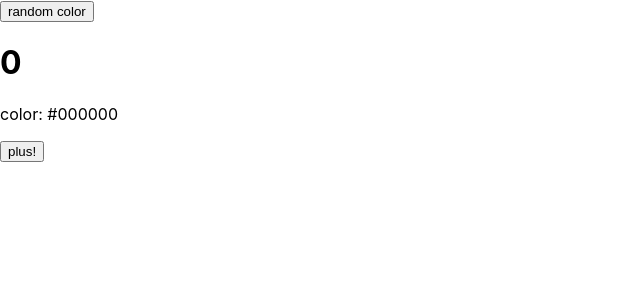
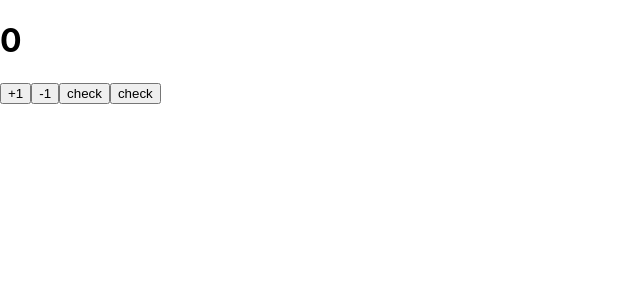
Before and after one commit to Jay2009/React_learning, a React (Create React App) app: page / in a window 1280 px wide. Shown: the top 300 px of the page, without its empty margins (0-640 px from the left). Built offline with nearby package versions, Linux system fonts and the light colour scheme.

Commit message:
useState(hook)

```diff
--- a/src/App.js
+++ b/src/App.js
@@ -1,12 +1,20 @@
 import React, { Component } from 'react';
 import './App.css';
 import LifeCycleSample from './LifeCycleSample';
+import Counter from './Counter';
+
 
 function getRandomColor() {
   return '#' + Math.floor(Math.random() * 16777215).toString(16);
 }
 
-class App extends Component {
+function App() {
+  return (
+    <Counter />
+  );
+}
+
+/*class App extends Component {
   state = {
     color: '#000000'
   }
@@ -25,7 +33,7 @@
       </div>
     );
   }
-}
+}*/
 
 
 export default App;
--- /dev/null
+++ b/src/Counter.js
@@ -0,0 +1,45 @@
+import React, { useState } from 'react';
+
+function Counter() {
+    const [number, setNumber] = useState(0);
+
+
+    const [count, setCount] = useState(0);
+
+const onClick = () => {
+    setCount(count+ 1);
+    setCount(count+ 1);
+    console.dir(count);
+}
+
+// 아래 코드는 위의 코드와 다르게 배치로 처리하여
+const onClickSecond = () => {
+    setCount(count=> count+ 1);
+    setCount(count=> count+ 1);
+    console.dir(count);
+}
+
+
+
+
+    const onIncrease = () => {
+        setNumber(prevNumber => prevNumber +1);
+    }
+    const onDecrease = () => {
+        setNumber(prevNumber => prevNumber -1);
+    }
+    return (
+        <div>
+        <h1>{number}</h1>
+        <button onClick={onIncrease}>+1</button>
+        <button onClick={onDecrease}>-1</button>
+        <button onClick={onClick}>check</button>
+        <button onClick={onClickSecond}>check</button>
+        </div>
+    );
+}
+
+
+
+
+export default Counter;
```
